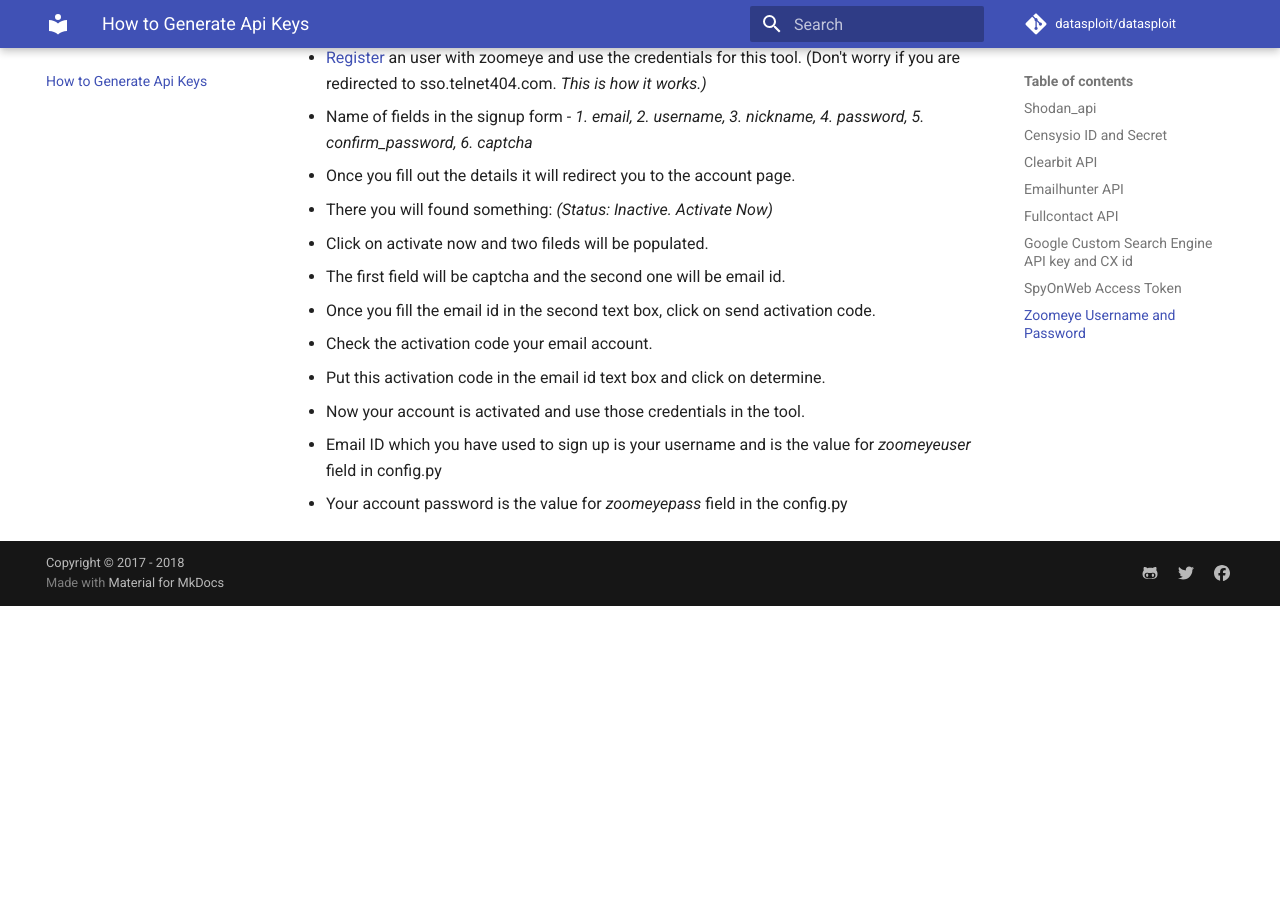
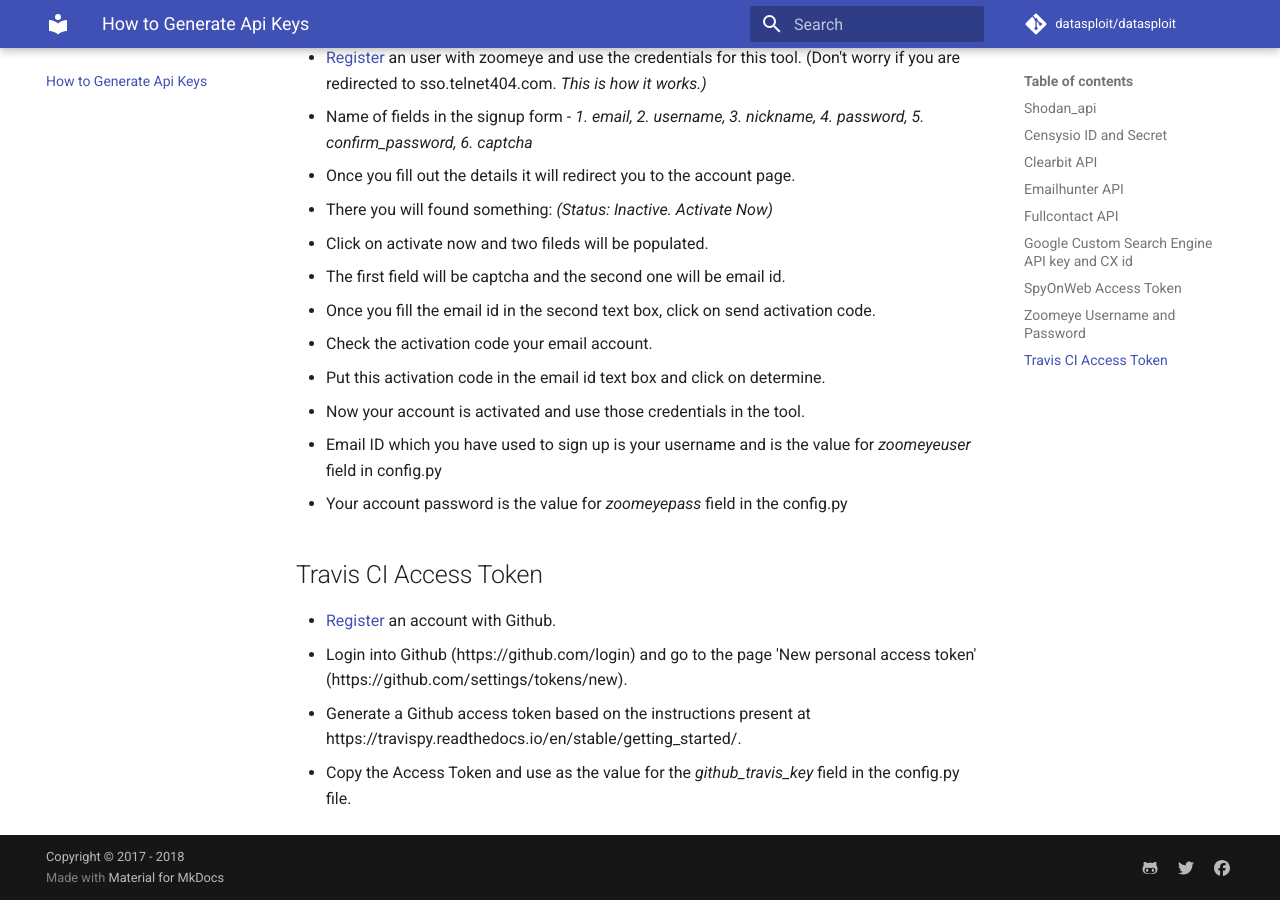
Before and after one commit to dvopsway/datasploit, an MkDocs documentation site: the page built from docs/apiGeneration.md, in a window 1280 px wide and 900 px high, scrolled down 2403 px. Built offline with MkDocs 1.6.1 and Material for MkDocs 9.7.7, drawn with Linux system fonts in a browser that asks for light colours; comment, search, counter and statistics services are not loaded; old or Windows-style settings are respelled for this version of MkDocs; before the commit the page ends 3009 px from its top, so only the background shows below that; some of the changed text lies outside the part shown.

Commit message:
Update apiGeneration.md

```diff
--- a/docs/apiGeneration.md
+++ b/docs/apiGeneration.md
@@ -1,6 +1,6 @@
 We need following API keys to run this tool efficiently:
 
-shodan_api, censysio_id, censysio_secret, zoomeyeuser, zoomeyepass, clearbit_apikey, emailhunter, fullcontact, google_cse_key, google_cse_cx.
+shodan_api, censysio_id, censysio_secret, zoomeyeuser, zoomeyepass, clearbit_apikey, emailhunter, fullcontact, google_cse_key, google_cse_cx, github_travis_key.
 
 ## Shodan_api
 * [Register](https://account.shodan.io/register) an account in shodan.
@@ -69,3 +69,9 @@
 * Now your account is activated and use those credentials in the tool.
 * Email ID which you have used to sign up is your username and is the value for *zoomeyeuser* field in config.py
 * Your account password is the value for *zoomeyepass* field in the config.py
+
+## Travis CI Access Token
+* [Register](https://github.com/join?source=header-home) an account with Github.
+* Login into Github (https://github.com/login) and go to the page 'New personal access token' (https://github.com/settings/tokens/new).
+* Generate a Github access token based on the instructions present at https://travispy.readthedocs.io/en/stable/getting_started/.
+* Copy the Access Token and use as the value for the *github_travis_key* field in the config.py file.
```
